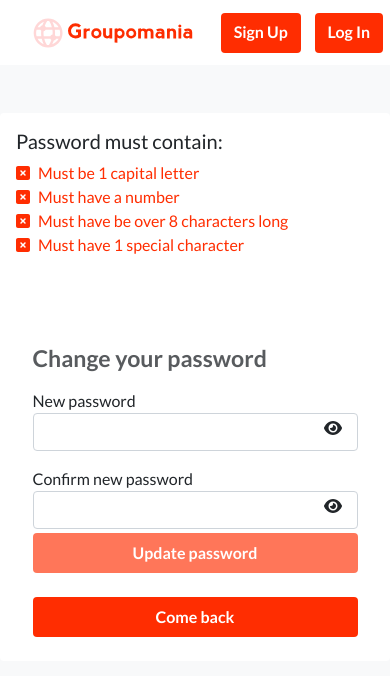
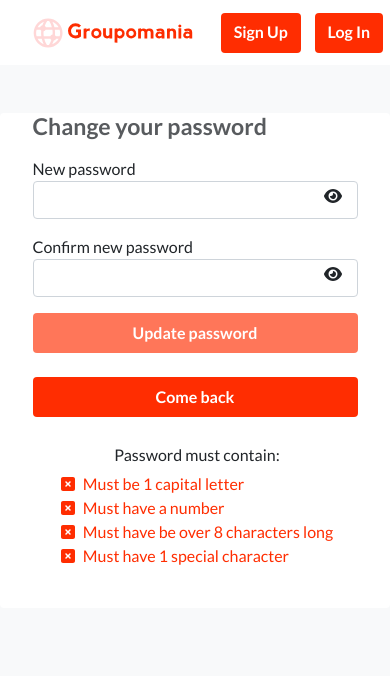
Before and after one commit to tania0808/Groupomania, a React (Create React App) app in the folder front/: page /auth/profile/password/update in a window 390 px wide. Shown: the top 676 px of the page. Built offline with nearby package versions, Linux system fonts and the light colour scheme; a web font is replaced by a local one.

Commit message:
changed styles for responsive

```diff
--- a/front/src/App.css
+++ b/front/src/App.css
@@ -1,4 +1,8 @@
 @import url('https://fonts.googleapis.com/css2?family=Fascinate&family=Lato:wght@100;300;400;700;900&display=swap');
+
+html,body{
+  overflow-x: hidden;
+}
 
 body {
   width: 100vw;
@@ -113,12 +117,12 @@ a {
   object-fit: cover;
 }
 
-.post-box {
-  max-width: 80%;
+/* .post-box {
+  max-width: 100%;
   width: 600px;
   border-radius: 15px;
   position: relative;
-}
+} */
 
 .userInfo {
   height: 50px;
@@ -139,7 +143,6 @@ a {
 }
 
 .postImage {
-  height: 300px;
   width: 100%;
   object-fit: contain;
 }
@@ -152,13 +155,12 @@ a {
   padding: 5px;
 }
 
-
-
-.form-container {
-  max-width: 80%;
+.form-container{
+  max-width: 100%;
   width: 600px;
   border-radius: 15px;
 }
+
 .createPostPage {
   width: 100%;
   border-radius: 15px;
--- a/front/src/components/account/ShowHidePassword.js
+++ b/front/src/components/account/ShowHidePassword.js
@@ -20,7 +20,7 @@ export default function ShowHidePassword({ name, getPassword, value, onKeyUp })
     };
 
   return (
-    <div className="form-group mt-3 position-relative">
+    <div className="form-group mt-3 position-relative w-100">
       <label htmlFor={name}>{value}</label>
       <input
       type={isVisible ? 'text' : 'password'}
--- a/front/src/components/account/UpdatePassword.js
+++ b/front/src/components/account/UpdatePassword.js
@@ -80,21 +80,22 @@ export default function UpdatePassword() {
   }
 
   return (
-    <div className='bg-light vh-100'>
+    <div className='bg-light vh-100 col-12'>
       <Header/>
-      <div className="container bg-white d-flex flex-column align-items-center justify-content-center rounded-2 p-0">
-        <div className='w-100 d-flex flex-column-reverse align-items-center flex-md-row' >
-          <form action="" method='PUT' className='col-10 col-sm-8 col-md-6 flex-start mt-5 ms-md-2' encType='multipart/form-data' onSubmit={updatePassword}>
+      <div className="col-12 col-xs-8 col-md-10 col-lg-8 col-xl-6 container bg-white d-flex flex-column align-items-center justify-content-center rounded-2 p-0">
+        <div className='w-100 d-flex flex-column align-items-center flex-xl-row' >
+          <form action="" method='PUT' className='col-10 col-md-8 col-lg-6 col-xl-6 flex-start pt-md-5 ps-lg-3 ps-md-1' encType='multipart/form-data' onSubmit={updatePassword}>
             <h1 className='fs-3 fw-bolder opacity-75'>Change your password</h1>
             <ShowHidePassword name={'password'} getPassword={getPassword} value={'New password'} onKeyUp={handleOnKeyUp} />
             <ShowHidePassword name={'passwordConfirm'} getPassword={getConfirmedPassword} value={'Confirm new password'} />
             <div className={"alert mt-3 p-2 " + (error ? 'd-block ' : 'd-none ') + (error ? 'd-block alert-danger' : '')} role="alert" >{error}</div>
-            <button  disabled={!userPassword || !confirmPassword || !checks.capsLetterCheck || !checks.numberCheck || !checks.pwdLengthCheck || !checks.specialCharCheck }  onSubmit={updatePassword} className={"btn btn-primaire mt-1 text-white fw-bold mb-4 w-100"}>Update password</button>
+            <button  disabled={!userPassword || !confirmPassword || !checks.capsLetterCheck || !checks.numberCheck || !checks.pwdLengthCheck || !checks.specialCharCheck }  onSubmit={updatePassword} className={"btn btn-primaire mt-3 text-white fw-bold mb-4 w-100"}>Update password</button>
             <button onClick={() => navigate('/auth/profile')}  className={"btn btn-primaire text-white fw-bold mb-4 w-100"}>Come back</button>
           </form>
 
-          <div className='passwordInfo w-50 ps-3 pt-3 ps-sm-5 pe-sm-5 mb-4 d-flex flex-column w-100'>
-            <h2 className='fs-5'>Password must contain:</h2>
+          <div className='col-10 col-xs-8 col-md-8 col-lg-6 col-xl-6 ps-1 pt-1 ps-sm-2 pe-sm-2 mb-4 d-flex flex-column justify-content-center align-items-center'>
+            <h2 className='fs-6'>Password must contain:</h2>
+            <div className='col-lg-8 justify-content-center'>
               <PasswordValidator
               checks={checks}
               capsLetterFlag={ checks.capsLetterCheck ? true : false }
@@ -106,5 +107,6 @@ export default function UpdatePassword() {
           </div>
         </div>
       </div>
+    </div>
   )
 }
--- a/front/src/components/account/UpdateProfile.js
+++ b/front/src/components/account/UpdateProfile.js
@@ -105,7 +105,7 @@ export default function UpdateProfile() {
   return (
     <div className='bg-light vh-100'>
         <Header/>
-        <div className="container bg-white d-flex flex-column align-items-center justify-content-center rounded-2 p-0">
+        <div className="col-12 col-xs-8 col-md-8 col-lg-6 col-xl-4 container bg-white d-flex flex-column align-items-center justify-content-center rounded-2 p-0">
             <div className='w-100'>
                 <div className={popup ? "d-flex flex-column align-items-center w-100 opacity-25" : "d-flex flex-column align-items-center w-100"}>
                     <div className='bg-profil rounded-top w-100 position-relative d-flex justify-content-between'>
--- a/front/src/components/post/AllPosts.js
+++ b/front/src/components/post/AllPosts.js
@@ -27,7 +27,7 @@ export default function AllPosts() {
     }, []);
 
   return (
-    <div className='container d-flex flex-column justify-content-center align-items-center m-auto'>
+    <div className='container d-flex flex-column justify-content-center align-items-center m-auto col-12 col-xs-8 col-md-8 col-lg-6 col-xl-4'>
       <h1 className='align-self-start ms-5 mb-4 ps-3 fs-5 opacity-75 w-50 me-auto'>Fil d'actualité</h1>
       <CreatePost postListChanger={setListOfPosts} currentUser={currentUser}/>
       { listOfPosts.reverse().map((post) => {
--- a/front/src/components/post/CreatePost.js
+++ b/front/src/components/post/CreatePost.js
@@ -50,7 +50,7 @@ export default function CreatePost(props) {
 
   return (
     <div className='form-container d-flex flex-column justify-content-center align-items-center pb-3 m-3'>
-      <form action="" method='POST' className='createPostPage bg-white ps-3 pe-3 ' onSubmit={createPost} encType='multipart/form-data'>
+      <form action="" method='POST' className='createPostPage bg-white ps-3 pe-3 w-100' onSubmit={createPost} encType='multipart/form-data'>
         <div className='d-flex align-items-center mt-3 justify-content-start'>
           <PostHeader userName={userName} avatar={userImageUrl} userPosition={userPosition} />
         </div>
--- a/front/src/components/post/Post.js
+++ b/front/src/components/post/Post.js
@@ -67,7 +67,7 @@ export default function Post(props) {
   };
 
   return (
-    <div key={id}  className="post-box d-flex flex-column justify-content-center align-items-center mb-4 bg-white">
+    <div key={id}  className="post-box d-flex flex-column justify-content-center align-items-center mb-4 bg-white w-100 rounded">
       <div className={props.currentUser.id === UserId  || props.currentUser.isAdmin ? 'd-flex flex-row justify-content-between align-items-center w-100 p-3' : 'd-flex flex-row justify-content-start w-100 m-3 ps-3'}>
         <div className='d-flex align-items-center'>
           <PostHeader userPosition={currentUser.userPosition} avatar={props.post.User.userImageUrl} userName={props.currentUser.id === UserId ? props.currentUser.userName : post.User.userName}/>
--- a/front/src/pages/auth/Login.js
+++ b/front/src/pages/auth/Login.js
@@ -39,7 +39,7 @@ export default function Login() {
   return (
     <div className='mb-5'>
         <Header/>
-        <div className="container mt-5 col-6 col-xs-8 col-md-8 col-lg-8">
+        <div className="container mt-5 col-10 col-xs-8 col-md-8 col-lg-8">
           <h1 className='pt-5 mb-3 text-center'>LOG IN</h1>
           <div className="mb-3">
               <label htmlFor="email" className="form-label">Email address</label>
--- a/front/src/pages/home/Home.js
+++ b/front/src/pages/home/Home.js
@@ -9,7 +9,7 @@ import LocalContextProvider from '../../context/LocalContext';
 export default function Home() {
   return (
     <LocalContextProvider >
-      <div className='bg-light'>
+      <div className='bg-light vh-100'>
         <Header/>
         <AllPosts/>
       </div>
--- a/front/src/pages/profile/Profile.js
+++ b/front/src/pages/profile/Profile.js
@@ -12,7 +12,7 @@ export default function Profile() {
     return (
         <div className='bg-light vh-100'>
             <Header/>
-            <div className="container bg-white d-flex flex-column align-items-center justify-content-center rounded-2 p-0">
+            <div className="container col-12 col-xs-8 col-md-8 col-lg-6 col-xl-4 bg-white d-flex flex-column align-items-center justify-content-center rounded-2 p-0">
                 <UserInfo/>
             </div>
         </div>
```
Also changed, not shown: 2 other files (tests, documents, lock files or other folders). Lines whose indentation alone changed are shown as unchanged.
